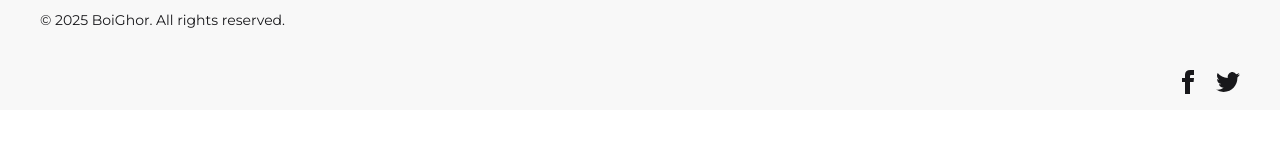
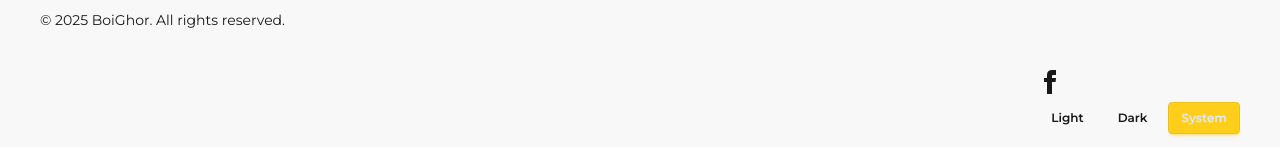
Before and after one commit to mahib2121/BoiGhor-, a React (Vite) app in the folder BoiGhor/: page / in a window 1280 px wide. Shown: the part 2656-2803 px from the top of the page. Before the commit the page ends 2766 px from the top, so only its background shows below. Built offline with nearby package versions, Linux system fonts and the light colour scheme; no server answers.

Commit message:
Dark mode Added

```diff
--- a/BoiGhor/index.html
+++ b/BoiGhor/index.html
@@ -1,5 +1,5 @@
 <!doctype html>
-<html lang="en">
+<html lang="en" data-theme="light | dark">
 
 <head>
   <meta charset="UTF-8" />
--- a/BoiGhor/src/components/Footer.jsx
+++ b/BoiGhor/src/components/Footer.jsx
@@ -1,12 +1,11 @@
 import React from "react";
-import { Link } from "react-router-dom";
+import { Link } from "react-router";
+import ThemeSwitcher from "./ThemeSwitcher";
 
 const Footer = () => {
     return (
         <footer className="bg-base-200 text-base-content">
-            {/* Top section */}
             <div className="footer p-10 sm:footer-horizontal">
-                {/* Brand */}
                 <aside>
                     <h2 className="text-2xl font-bold text-primary">BoiGhor</h2>
                     <p className="mt-2 max-w-xs">
@@ -14,8 +13,6 @@ const Footer = () => {
                         discovering books with ease.
                     </p>
                 </aside>
-
-                {/* Explore */}
                 <nav>
                     <h6 className="footer-title">Explore</h6>
                     <Link to="/all-books" className="link link-hover">All Books</Link>
@@ -24,7 +21,7 @@ const Footer = () => {
                     <Link to="/dashboard" className="link link-hover">Dashboard</Link>
                 </nav>
 
-                {/* Company */}
+
                 <nav>
                     <h6 className="footer-title">Company</h6>
                     <Link to="/about" className="link link-hover">About Us</Link>
@@ -32,7 +29,7 @@ const Footer = () => {
                     <Link to="/faq" className="link link-hover">FAQ</Link>
                 </nav>
 
-                {/* Legal */}
+
                 <nav>
                     <h6 className="footer-title">Legal</h6>
                     <Link to="/terms" className="link link-hover">Terms & Conditions</Link>
@@ -40,7 +37,7 @@ const Footer = () => {
                 </nav>
             </div>
 
-            {/* Bottom section */}
+
             <div className="footer border-t border-base-300 px-10 py-4">
                 <aside className="items-center grid-flow-col">
                     <p>
@@ -48,7 +45,7 @@ const Footer = () => {
                     </p>
                 </aside>
 
-                {/* Social icons */}
+
                 <nav className="md:place-self-center md:justify-self-end">
                     <div className="grid grid-flow-col gap-4">
                         <a aria-label="Facebook">
@@ -56,12 +53,9 @@ const Footer = () => {
                                 <path d="M9 8H6v4h3v12h5V12h3.6l.4-4H14V6.5c0-1 .2-1.5 1.3-1.5H18V0h-3.6C10.8 0 9 1.7 9 4.9V8z" />
                             </svg>
                         </a>
-                        <a aria-label="Twitter">
-                            <svg className="fill-current" width="24" height="24" viewBox="0 0 24 24">
-                                <path d="M24 4.6a9.9 9.9 0 0 1-2.8.8A4.9 4.9 0 0 0 23.3 3a9.8 9.8 0 0 1-3.1 1.2A4.9 4.9 0 0 0 16.6 2c-2.7 0-4.9 2.2-4.9 4.9 0 .4 0 .8.1 1.1C7.7 7.8 4.1 5.9 1.7 3a4.9 4.9 0 0 0-.7 2.5c0 1.7.9 3.3 2.3 4.2a4.8 4.8 0 0 1-2.2-.6v.1c0 2.4 1.7 4.4 4 4.9a5 5 0 0 1-2.2.1c.6 2 2.5 3.5 4.7 3.5A9.9 9.9 0 0 1 0 19.5 14 14 0 0 0 7.5 22c9 0 13.9-7.4 13.9-13.9v-.6A9.8 9.8 0 0 0 24 4.6z" />
-                            </svg>
-                        </a>
+
                     </div>
+                    <ThemeSwitcher></ThemeSwitcher>
                 </nav>
             </div>
         </footer>
--- /dev/null
+++ b/BoiGhor/src/components/ThemeSwitcher.jsx
@@ -0,0 +1,36 @@
+import useTheme from "../redux/useThem";
+
+
+const ThemeSwitcher = () => {
+    const [theme, setTheme] = useTheme();
+
+    return (
+        <div className="flex gap-2">
+            <button
+                onClick={() => setTheme("light")}
+                className={`btn btn-sm ${theme === "light" ? "btn-primary" : "btn-ghost"
+                    }`}
+            >
+                Light
+            </button>
+
+            <button
+                onClick={() => setTheme("dark")}
+                className={`btn btn-sm ${theme === "dark" ? "btn-primary" : "btn-ghost"
+                    }`}
+            >
+                Dark
+            </button>
+
+            <button
+                onClick={() => setTheme("system")}
+                className={`btn btn-sm ${theme === "system" ? "btn-primary" : "btn-ghost"
+                    }`}
+            >
+                System
+            </button>
+        </div>
+    );
+};
+
+export default ThemeSwitcher;
--- a/BoiGhor/src/index.css
+++ b/BoiGhor/src/index.css
@@ -1,20 +1,28 @@
 @import url('https://fonts.googleapis.com/css2?family=Montserrat:ital,wght@0,100..900;1,100..900&display=swap');
 
+@import "tailwindcss";
 
-@import "tailwindcss";
+/* Enable both themes */
 @plugin "daisyui" {
-    themes: light --default
-};
+    themes: light, dark;
+}
 
-
+/* Optional: custom light theme */
 @plugin "daisyui/theme" {
     name: "light";
     default: true;
     --color-primary: #FFCE1A;
     --color-secondary: #0D0842;
-  }
+}
 
-body{
+/* Optional: custom dark theme */
+@plugin "daisyui/theme" {
+    name: "dark";
+    --color-primary: #FFCE1A;
+    --color-secondary: #1e293b;
+}
+
+body {
     font-family: "Montserrat", sans-serif;
     font-optical-sizing: auto;
     font-style: normal;
--- a/BoiGhor/src/pages/Dashbord/MyOrder.jsx
+++ b/BoiGhor/src/pages/Dashbord/MyOrder.jsx
@@ -1,5 +1,5 @@
 import React, { useEffect, useState } from "react";
-import { Link, useNavigate } from "react-router"; // or 'react-router-dom'
+import { Link, useNavigate } from "react-router";
 import useAuth from "../../Firebase/useAuth";
 import useAxiosSecure from "../../hook/axiosSecure";
 
@@ -8,21 +8,18 @@ const MyOrder = () => {
     const navigate = useNavigate();
     const [orders, setOrders] = useState([]);
 
-    // 1. Initialize the hook here to get the instance
+
     const axiosSecure = useAxiosSecure();
 
-    // FETCH USER ORDERS
+
     const fetchOrders = async () => {
         try {
-            // 2. Use the instance 'axiosSecure', NOT the hook 'useAxiosSecure'
             const res = await axiosSecure.get(`/orders?email=${user.email}`);
             setOrders(res.data);
         } catch (err) {
             console.log("Error fetching orders:", err);
         }
     };
-
-    // CANCEL ORDER
     const handleCancel = async (id) => {
         try {
             await axiosSecure.patch(`/orders/${id}/cancel`);
@@ -31,8 +28,6 @@ const MyOrder = () => {
             console.log("Cancel error:", err);
         }
     };
-
-    // PAY NOW
     const handlePayNow = (id) => {
         navigate(`payment/${id}`);
     };
@@ -41,7 +36,7 @@ const MyOrder = () => {
         if (user?.email) {
             fetchOrders();
         }
-    }, [user, axiosSecure]); // Added axiosSecure to dependencies (good practice)
+    }, [user, axiosSecure]);
 
     return (
         <div className="overflow-x-auto bg-white p-6 rounded-xl shadow-md">
--- a/BoiGhor/src/pages/Dashbord/UserManagement.jsx
+++ b/BoiGhor/src/pages/Dashbord/UserManagement.jsx
@@ -1,13 +1,11 @@
 import React from 'react';
 import useAxiosSecure from '../../hook/axiosSecure';
 import { useQuery } from '@tanstack/react-query';
-import Swal from 'sweetalert2'; // Assuming you have installed sweetalert2
-import { FaTrashAlt, FaUsers } from 'react-icons/fa'; // Assuming react-icons is installed
+import Swal from 'sweetalert2';
+import { FaTrashAlt, FaUsers } from 'react-icons/fa';
 
 const UserManagement = () => {
     const axiosSecure = useAxiosSecure();
-
-    // 1. Destructure refetch and isLoading from useQuery
     const { data: users = [], refetch, isLoading } = useQuery({
         queryKey: ['users'],
         queryFn: async () => {
@@ -15,13 +13,11 @@ const UserManagement = () => {
             return res.data;
         }
     });
-
-    // 2. Handle Make Admin (Update Operation)
     const handleMakeAdmin = (user) => {
         axiosSecure.patch(`/users/admin/${user._id}`)
             .then(res => {
                 if (res.data.modifiedCount > 0) {
-                    refetch(); // Update the UI immediately
+                    refetch();
                     Swal.fire({
                         position: "top-end",
                         icon: "success",
@@ -34,8 +30,6 @@ const UserManagement = () => {
             })
             .catch(error => console.error(error));
     };
-
-    // 3. Handle Delete User (Delete Operation)
     const handleDeleteUser = (user) => {
         Swal.fire({
             title: "Are you sure?",
@@ -50,7 +44,7 @@ const UserManagement = () => {
                 axiosSecure.delete(`/users/${user._id}`)
                     .then(res => {
                         if (res.data.deletedCount > 0) {
-                            refetch(); // Update the UI immediately
+                            refetch();
                             Swal.fire("Deleted!", "User has been deleted.", "success");
                         }
                     })
@@ -67,11 +61,8 @@ const UserManagement = () => {
                 <h2 className="text-3xl">All Users</h2>
                 <h2 className="text-3xl">Total Users: {users.length}</h2>
             </div>
-
-            {/* 4. The Table UI */}
             <div className="overflow-x-auto">
                 <table className="table table-zebra w-full">
-                    {/* head */}
                     <thead>
                         <tr>
                             <th>#</th>
--- /dev/null
+++ b/BoiGhor/src/redux/useThem.js
@@ -0,0 +1,47 @@
+import { useEffect, useState } from "react";
+
+const getSystemTheme = () =>
+    window.matchMedia("(prefers-color-scheme: dark)").matches
+        ? "dark"
+        : "light";
+
+const useTheme = () => {
+    const [theme, setTheme] = useState(
+        localStorage.getItem("theme") || "system"
+    );
+
+    // Apply theme on change
+    useEffect(() => {
+        const appliedTheme =
+            theme === "system" ? getSystemTheme() : theme;
+
+        document.documentElement.setAttribute(
+            "data-theme",
+            appliedTheme
+        );
+
+        localStorage.setItem("theme", theme);
+    }, [theme]);
+
+    // Listen to system theme changes (only when system mode)
+    useEffect(() => {
+        if (theme !== "system") return;
+
+        const media = window.matchMedia("(prefers-color-scheme: dark)");
+
+        const handler = () => {
+            document.documentElement.setAttribute(
+                "data-theme",
+                getSystemTheme()
+            );
+        };
+
+        media.addEventListener("change", handler);
+
+        return () => media.removeEventListener("change", handler);
+    }, [theme]);
+
+    return [theme, setTheme];
+};
+
+export default useTheme;
```
Also changed, not shown: BoiGhor/src/pages/Dashbord/AddBook.jsx (+3 -9 lines), BoiGhor/src/pages/Dashbord/Dashbord.jsx (+3 -10 lines), BoiGhor/src/pages/Dashbord/OrderManagement.jsx (+2 -102 lines).
